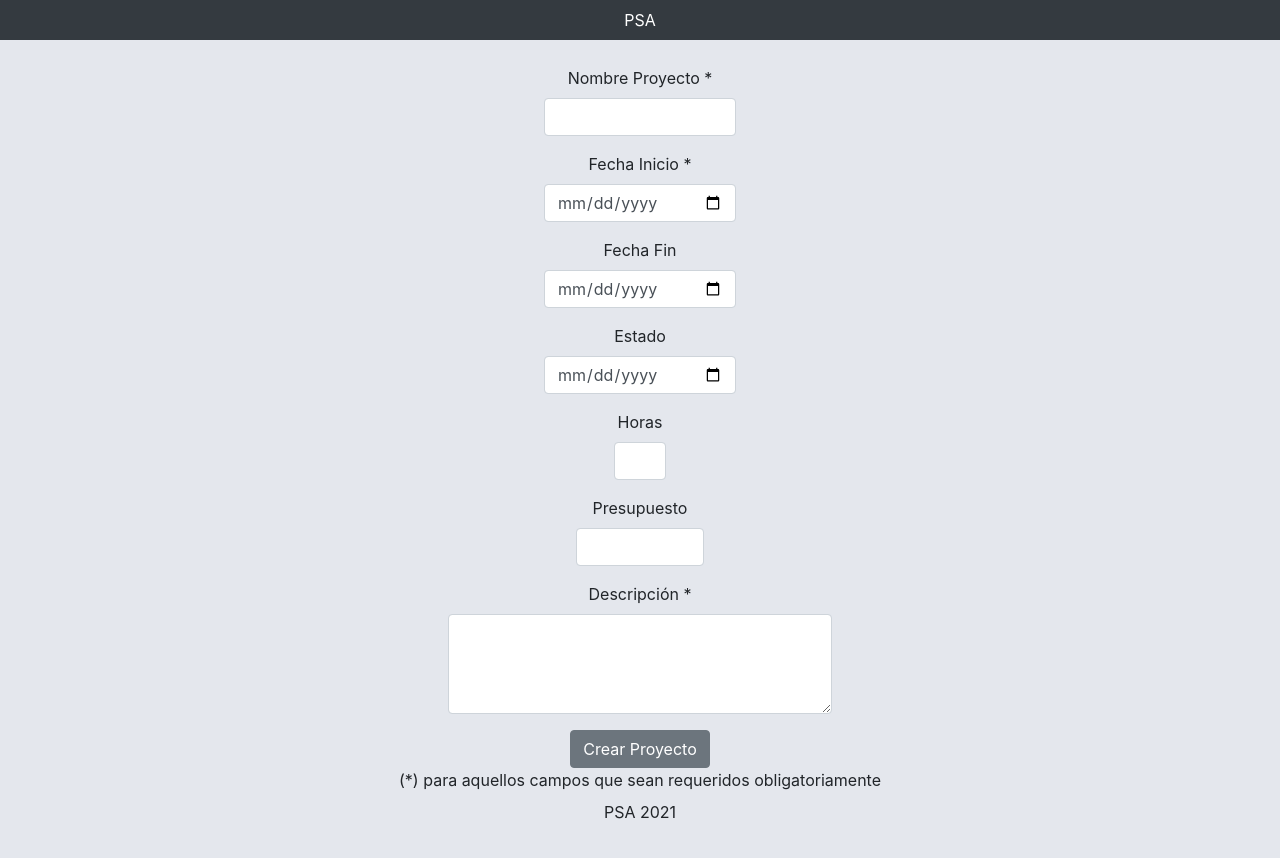
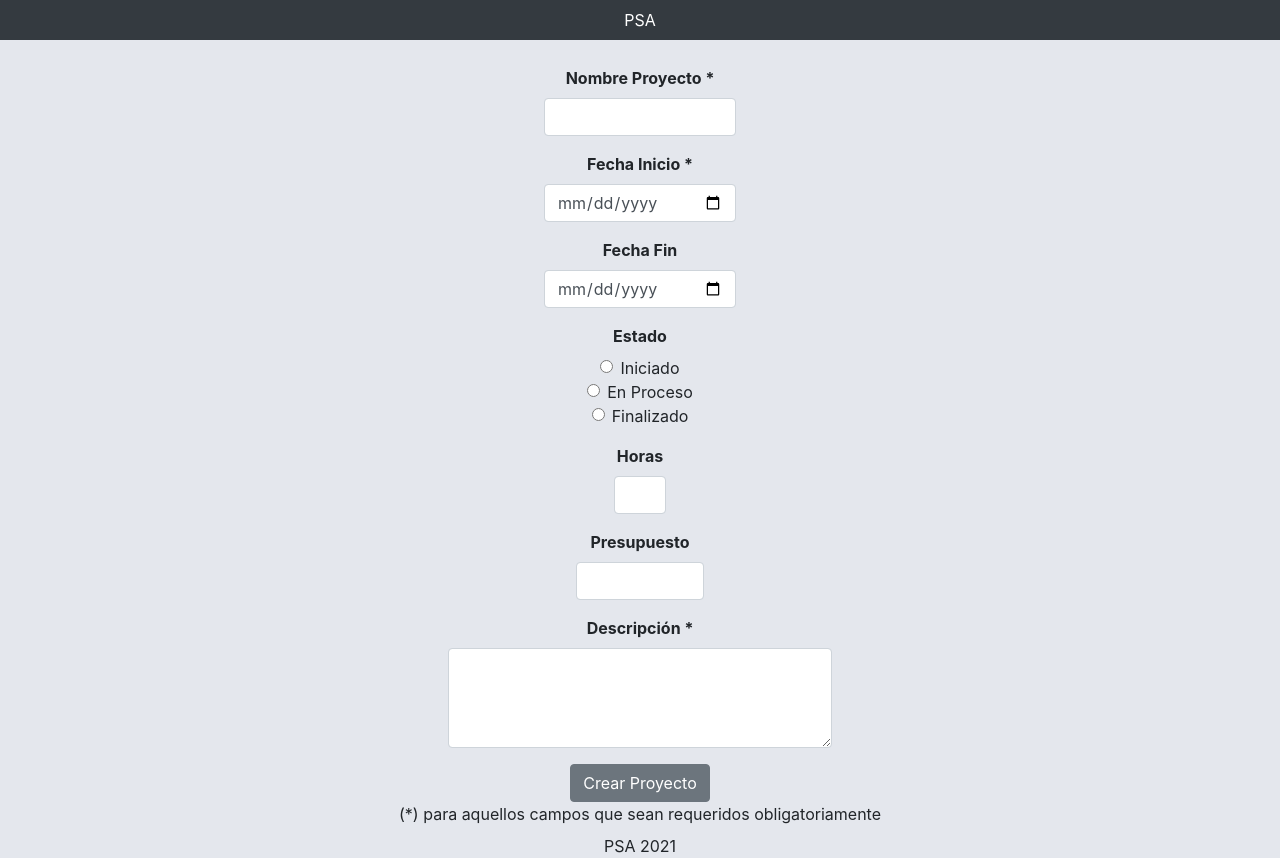
Before and after one commit to AndresJalife/ProyectoPSATribu1, a React (Create React App) app: page /proyectos/nuevoProyecto in a window 1280 px wide. Before the commit the page ends 824 px from the top, so only its background shows below. Built offline with nearby package versions, Linux system fonts and the light colour scheme.

Commit message:
terminando agregado de proyecto

```diff
--- a/src/pages/Proyectos/AgregarProyectoPage.css
+++ b/src/pages/Proyectos/AgregarProyectoPage.css
@@ -11,6 +11,14 @@
 
 #nombre{
     margin-top: 2%;
+}
+
+.parametro{
+    font-weight: bold;
+}
+
+.incorrect{
+    color: red;
 }
 
 #descripcion{
--- a/src/pages/Proyectos/AgregarProyectoPage.js
+++ b/src/pages/Proyectos/AgregarProyectoPage.js
@@ -1,49 +1,176 @@
 import React, { Component } from 'react'
-import { Button, Form, FormGroup, Label, Input, FormText } from 'reactstrap';
+import { Button, Form, FormGroup, Label, Input } from 'reactstrap';
+import { Modal, ModalHeader, ModalBody } from 'reactstrap';
+import PropTypes from "prop-types";
+import {withRouter} from "react-router-dom";
 import './AgregarProyectoPage.css';
 
-export default class AgregarProyectoPage extends Component {
+class AgregarProyectoPage extends Component {
+
+    constructor() {
+        super();
+        this.state = {
+            fetchError: null,
+            modal: false,
+        }
+    }
+
+    static propTypes = {
+        match: PropTypes.object.isRequired,
+        location: PropTypes.object.isRequired,
+        history: PropTypes.object.isRequired
+    };
 
     crearProyecto(){
-        // Document.
+        // const history = useHistory();
+
+        let url = "https://proyectopsa.herokuapp.com/proyectos/";
+
+        let nombreProyecto = document.getElementById("nombreProyecto").value;
+        let fechaInicio = document.getElementById("fechaInicio").value;
+        let descripcion = document.getElementById("descripcion").value;
+
+        let isValid = this.validateRequiredEntries(nombreProyecto, fechaInicio, descripcion);
+        if (!isValid) return;
+
+        let estado = this.obtenerEstado();
+
+        let fechaFin = document.getElementById("fechaFin").value;
+        let horas = document.getElementById("horas").value;
+        let presupuesto = document.getElementById("presupuesto").value;
+
+        let data = {
+            nombreProyecto: nombreProyecto,
+            fechaInicio: fechaInicio,
+            fechaFin: fechaFin == '' ? undefined : fechaFin,
+            estado: estado == null ? undefined : estado,
+            horas: horas == null ? undefined : horas,
+            presupuesto: presupuesto == '' ? undefined : presupuesto,
+            descripcion: descripcion
+        };
+
+        console.log(data)
+
+        let self = this;
+        // fetch(url, {method:'POST', body:data, mode:'cors'})
+        fetch(url, {method:'POST', body:data, mode:'cors'}).then(function(response) {
+            if(response.ok) {
+                this.history.push(`/proyectos/`)
+            } else {
+              console.log('Respuesta de red OK pero respuesta HTTP no OK');
+            }
+          })
+          .catch(function(error) {
+            self.setState({
+                  fetchError: error.message,
+                  modal: true,
+              })
+          });
+    }
+
+    obtenerEstado(){
+        if (document.getElementById("iniciado").checked) return 'iniciado';
+        if (document.getElementById("enProceso").checked) return 'en proceso';
+        if (document.getElementById("finalizado").checked) return 'finalizado';
+    }
+
+    validateRequiredEntries(nombreProyecto, fechaInicio, descripcion){
+        let valid = true;
+        let nombreClassList = document.getElementById("nombre").classList;
+        let fechaClassList = document.getElementById("startDate").classList;
+        let descClassList = document.getElementById("desc").classList;
+
+        if (nombreProyecto == ''){
+            nombreClassList.add("incorrect");
+            valid = false;
+        } else {
+            nombreClassList.remove("incorrect");
+        }
+
+        if (fechaInicio == ''){
+            fechaClassList.add("incorrect");
+            valid = false;
+        } else {
+            fechaClassList.remove("incorrect");
+        }
+
+        if (descripcion == ''){
+            descClassList.add("incorrect");
+            valid = false;
+        } else {
+            descClassList.remove("incorrect");
+        }
+
+        return valid;
     }
 
     render() {
+        let self = this;
+        const toggleModal = () =>self.setState({modal:!self.state.modal});
+
         return (
+            <div>
                 <div className='formContainer'>
                     <Form>
                         <FormGroup>
-                        <Label for="nombreProyecto" id='nombre'>Nombre Proyecto *</Label>
-                        <Input type="string" name="nombreProyecto" id="nombreProyecto" className='general' maxlength="256" required />
+                            <Label className='parametro' for="nombreProyecto" id='nombre'>Nombre Proyecto *</Label>
+                            <Input type="string" name="nombreProyecto" id="nombreProyecto" className='general' maxLength="256" required />
                         </FormGroup>
                         <FormGroup>
-                        <Label for="fechaInicio">Fecha Inicio *</Label>
-                        <Input type="date" name="fechaInicio" id="fechaInicio" className='general' required/>
+                            <Label className='parametro' for="fechaInicio" id='startDate'>Fecha Inicio *</Label>
+                            <Input type="date" name="fechaInicio" id="fechaInicio" className='general fecha' required/>
                         </FormGroup>
                         <FormGroup>
-                        <Label for="fechaFin">Fecha Fin</Label>
-                        <Input type="date" name="fechaFin" id="fechaFin" className='general' />
+                            <Label className='parametro' for="fechaFin" >Fecha Fin</Label>
+                            <Input type="date" name="fechaFin" id="fechaFin" className='general fecha' />
+                        </FormGroup>
+                        <FormGroup tag="fieldset">
+                            <Label className='parametro'>Estado</Label>
+                            <FormGroup check>
+                                <Label check>
+                                    <Input type="radio" name='radio' id='iniciado'  />{' '}
+                                    Iniciado
+                                </Label>
+                            </FormGroup>
+                            <FormGroup check>
+                                <Label check>
+                                    <Input type="radio" name='radio' id='enProceso' />{' '}
+                                    En Proceso
+                                </Label>
+                            </FormGroup>
+                            <FormGroup check >
+                            <Label check>
+                                <Input type="radio" name='radio' id='finalizado'  />{' '}
+                                Finalizado
+                            </Label>
+                            </FormGroup>
                         </FormGroup>
                         <FormGroup>
-                        <Label for="estado">Estado</Label>
-                        <Input type="date" name="estado" id="estado" className='general' />
-                    </FormGroup>
-                    <FormGroup>
-                        <Label for="horas">Horas</Label>
+                            <Label className='parametro' for="horas" >Horas</Label>
                             <Input type="number" name="horas" id="horas" className='general' />
                         </FormGroup>
                         <FormGroup>
-                        <Label for="presupuesto">Presupuesto</Label>
+                            <Label className='parametro' for="presupuesto" >Presupuesto</Label>
                             <Input type="number" name="presupuesto" id="presupuesto" className='general' />
                         </FormGroup>
                         <FormGroup>
-                        <Label for="descripcion">Descripción *</Label>
-                        <Input type="textarea" name="descripcion" id="descripcion" className='general' maxlength="256" required />
+                            <Label className='parametro' for="descripcion" id='desc'>Descripción *</Label>
+                            <Input type="textarea" name="descripcion" id="descripcion" className='general' maxLength="256" required />
                         </FormGroup>
-                    <Button onClick={this.crearProyecto()}>Crear Proyecto</Button>
+                        <Button onClick={() => this.crearProyecto()}>Crear Proyecto</Button>
                     </Form>
                     <label>(*) para aquellos campos que sean requeridos obligatoriamente</label>
+                </div>
+                <Modal isOpen={this.state.modal} toggle={toggleModal} className='popupError'>
+                    <ModalHeader toggle={toggleModal}>ERROR</ModalHeader>
+                    <ModalBody>
+                        Hubo un problema con la creación del proyecto.
+                        Error: {this.state.fetchError}
+                    </ModalBody>
+                </Modal>
             </div>
         )
     }
 }
+
+export default withRouter(AgregarProyectoPage);
--- a/src/pages/Proyectos/MainProyectosPage.js
+++ b/src/pages/Proyectos/MainProyectosPage.js
@@ -2,7 +2,6 @@ import React, { Component } from 'react';
 import ProyectoCard from '../../components/Proyectos/ProyectoCard';
 import './MainProyectosPage.css';
 import { Button } from 'reactstrap';
-import {NavLink} from "react-router-dom";
 
 
 export default class MainProyectosPage extends Component
@@ -38,9 +37,9 @@ export default class MainProyectosPage extends Component
         return  (<div className='paginaProyectos'>
                     <div id='proyectosHeader'>
                         <h1>Proyectos</h1>
-                        <Button className='botonAgregarProyectoContainer'>
-                            <NavLink className='botonAgregarProyecto' to='/proyectos/nuevoProyecto'>Agregar Proyecto</NavLink>
-                        </Button>
+                        <a className='botonAgregarProyectoContainer' href='/proyectos/nuevoProyecto'>
+                            <Button>Agregar Proyecto</Button>
+                        </a>
                     </div>
                     <br />
                     <br />
```
Lines whose indentation alone changed are shown as unchanged.
